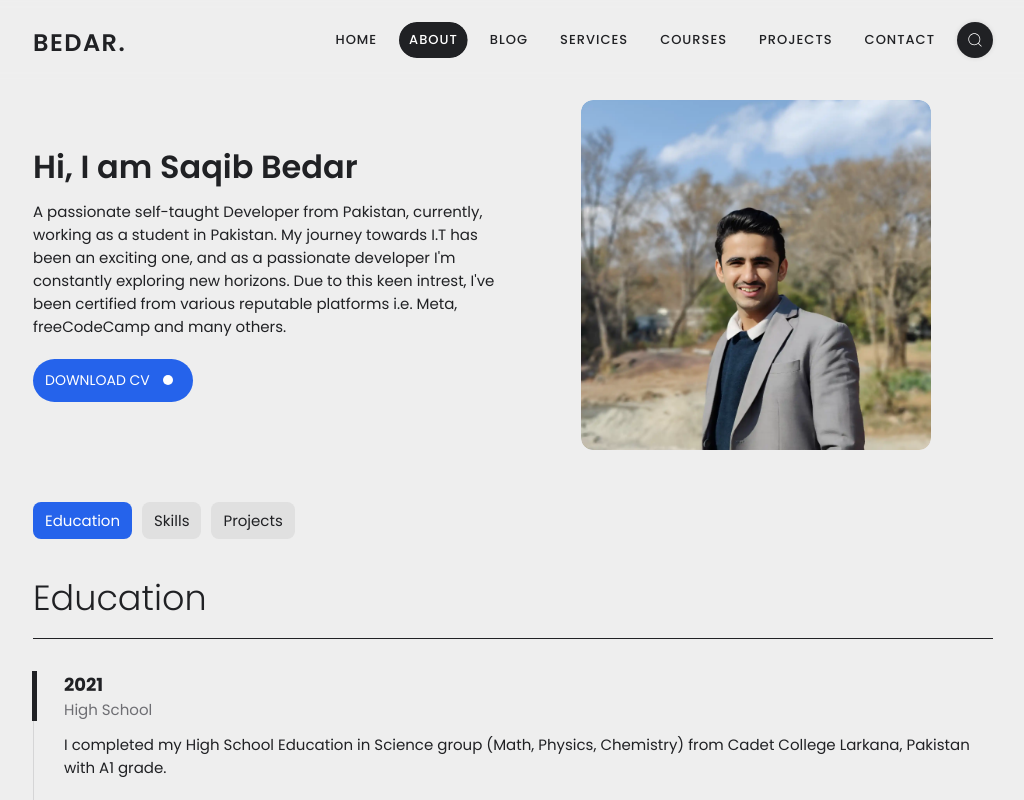
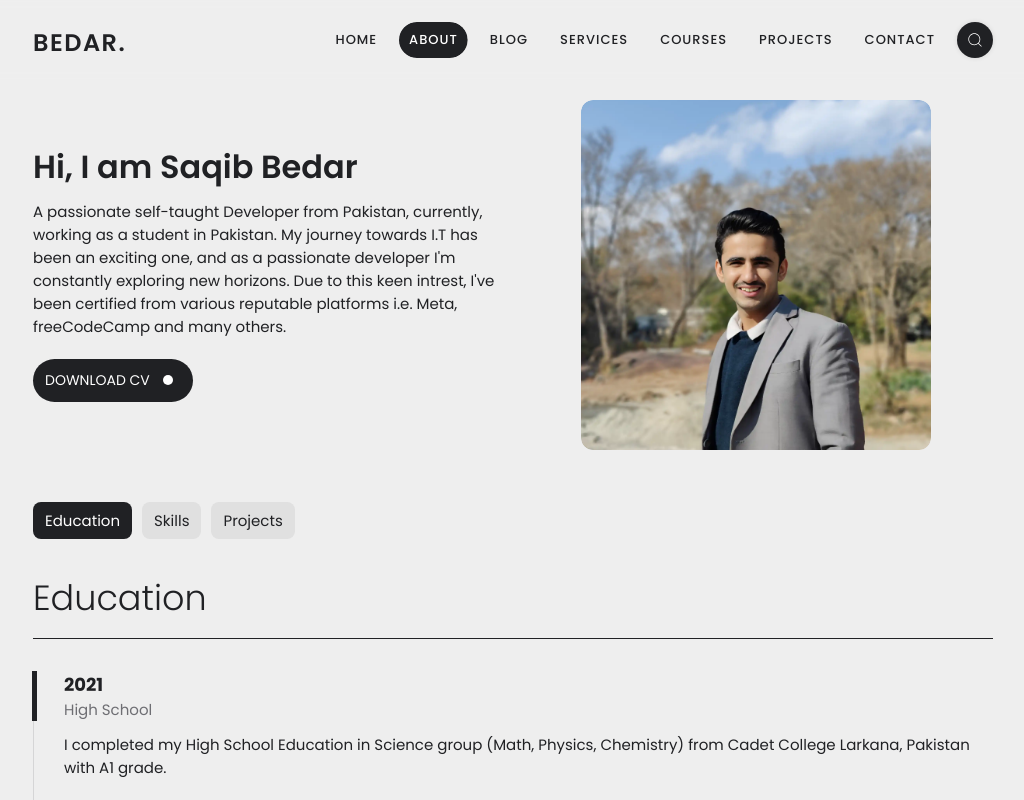
Before and after one commit to saqibbedar/Mernfolio, a React (Vite) app in the folder frontend/: page /About in a window 1280 px wide. Shown: the top 800 px of the page, without its empty margins (127-1151 px from the left). Built offline with nearby package versions, Linux system fonts and the light colour scheme.

Commit message:
update catgory buttons & fix buttons theme color

```diff
--- a/frontend/src/components/AboutPage_Layout/AboutLandingPage/AboutLandingPage.jsx
+++ b/frontend/src/components/AboutPage_Layout/AboutLandingPage/AboutLandingPage.jsx
@@ -15,7 +15,7 @@ const AboutLandingPage = ({ title, description, cv_url, img }) => {
           {description ||
             "Lorem ipsum, dolor sit amet consectetur adipisicing elit. Et aliquam ducimus animi necessitatibus vel, dolorum nam cupiditate, sed ad corrupti a aliquid reiciendis commodi ipsam quam ut saepe dignissimos? Modi?"}
         </p>
-        <HeroBtn btnValue={"Download CV"} btnLink={cv_url} btnBg={"var(--link-color)"} hoverColor={"var(--link-hover)"} isDownloadBtn={true}/>
+        <HeroBtn btnValue={"Download CV"} btnLink={cv_url} btnBg={"var(--featured-bg)"} hoverColor={"#323336"} isDownloadBtn={true}/>
       </div>
       <div className="about-right ">
         <div className={isImgActive ? "active": "about-img-container"}>
--- a/frontend/src/components/AboutPage_Layout/AboutPage_Layout.jsx
+++ b/frontend/src/components/AboutPage_Layout/AboutPage_Layout.jsx
@@ -3,7 +3,7 @@ import { about_data_1, educational_data  } from "../../assets/assets"
 import { CategoryContext } from "../../Context/CategoryContext"
 import AboutLandingPage from "./AboutLandingPage/AboutLandingPage"
 import "./AboutPage_Layout.css"
-import Categories from "../Categories/Categories"
+import CategoryButtonTemplate from "../CategoryButtonTemplate/CategoryButtonTemplate"
 import AboutEducationSection from "./AboutEducationSection/AboutEducationSection"
 import AboutSkillSection from "./AboutSkillSection/AboutSkillPage"
 import AboutProjectSection from "./AboutProjectsSection/AboutProjectSection"
@@ -17,7 +17,7 @@ const AboutPage_Layout = () => {
   return (
     <div className="about-section-main-wrapper">
      <AboutLandingPage title={about_data_1.title} description={about_data_1.description} img={about_data_1.authorImg}/>
-     <Categories Buttons={CategoryButtons}/>
+     <CategoryButtonTemplate Buttons={CategoryButtons}/>
      <div>
         {category === CategoryButtons[0] && <AboutEducationSection educational_data={educational_data} />}
         {category === CategoryButtons[1] && <AboutSkillSection/> }
--- a/frontend/src/components/BlogPage_Layout/BlogPage_Layout.jsx
+++ b/frontend/src/components/BlogPage_Layout/BlogPage_Layout.jsx
@@ -1,6 +1,6 @@
 import "./BlogPage_Layout.css";
 import { featuredBlogPostsData } from "../../assets/assets";
-import Categories from "../Categories/Categories";
+import CategoryButtonTemplate from "../CategoryButtonTemplate/CategoryButtonTemplate";
 import { useContext } from "react";
 import { CategoryContext } from "../../Context/CategoryContext";
 import {Link} from "react-router-dom"
@@ -33,7 +33,7 @@ const BlogPage_Layout = () => {
           sunt.
         </div>
       </div>
-      <Categories Buttons={CategoryButtons} isCenter={true} />
+      <CategoryButtonTemplate Buttons={CategoryButtons} isCenter={true} />
       <br />
       <div className="section-info">
         <h1>
--- a/frontend/src/components/Categories/Categories.css
+++ b/frontend/src/components/CategoryButtonTemplate/CategoryButtonTemplate.css
@@ -22,7 +22,7 @@
     transition: var(--transition);
 }
 .active-category{
-    background: var(--link-color) !important;
+    background: var(--featured-bg) !important;
     color: var(--white) !important;
     transition: .1s ease;
 }
--- a/frontend/src/components/HomePage_Layout/FeaturedProjects/FeaturedProjects.jsx
+++ b/frontend/src/components/HomePage_Layout/FeaturedProjects/FeaturedProjects.jsx
@@ -45,7 +45,7 @@ const FeaturedProjects = () => {
         <HeroBtn
           btnValue={"View all projects"}
           btnLink={'/Projects'}
-          btnBg={"#202124"}
+          btnBg={"var(--featured-bg)"}
           hoverColor={"#323336"}
         />
       </div>
```
Also changed, not shown: frontend/src/components/CategoryButtonTemplate/CategoryButtonTemplate.jsx (renamed from frontend/src/components/Categories/Categories.jsx, +3 -4 lines).
